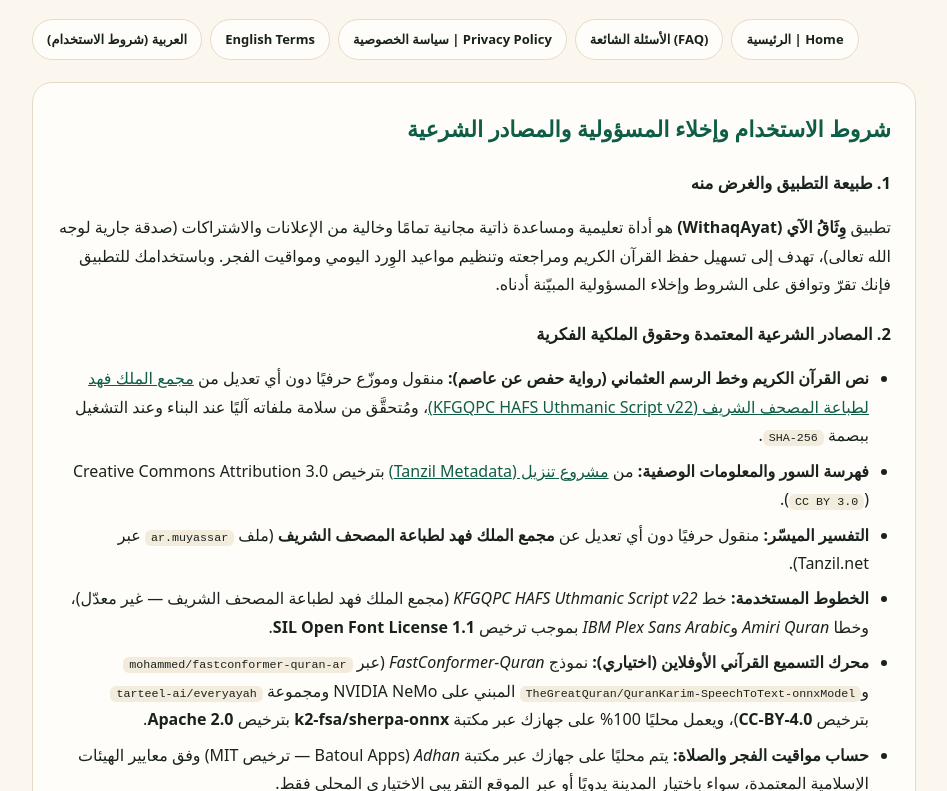
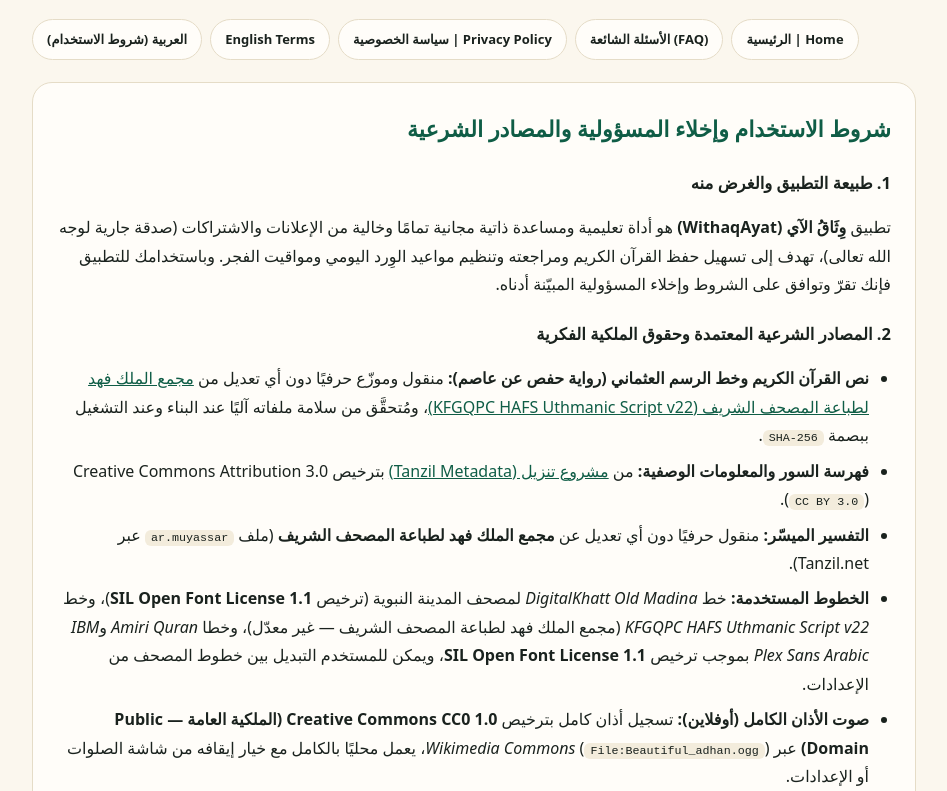
Before and after one commit to supportapplication56-spec/supportapplication56-spec.github.io, a plain HTML site: page WithaqAyat/terms/index.html in a window 1280 px wide. Shown: the part 161-952 px from the top of the page, without its empty margins (166-1113 px from the left). Drawn offline with Linux system fonts and the light colour scheme.

Commit message:
اضافة الاذان

```diff
--- a/WithaqAyat/terms/index.html
+++ b/WithaqAyat/terms/index.html
@@ -120,7 +120,8 @@
         <li><strong>نص القرآن الكريم وخط الرسم العثماني (رواية حفص عن عاصم):</strong> منقول وموزّع حرفيًا دون أي تعديل من <a href="https://fonts.qurancomplex.gov.sa" target="_blank" rel="noopener">مجمع الملك فهد لطباعة المصحف الشريف (KFGQPC HAFS Uthmanic Script v22)</a>، ومُتحقَّق من سلامة ملفاته آليًا عند البناء وعند التشغيل ببصمة <code>SHA-256</code>.</li>
         <li><strong>فهرسة السور والمعلومات الوصفية:</strong> من <a href="https://tanzil.net" target="_blank" rel="noopener">مشروع تنزيل (Tanzil Metadata)</a> بترخيص Creative Commons Attribution 3.0 (<code>CC BY 3.0</code>).</li>
         <li><strong>التفسير الميسّر:</strong> منقول حرفيًا دون أي تعديل عن <strong>مجمع الملك فهد لطباعة المصحف الشريف</strong> (ملف <code>ar.muyassar</code> عبر Tanzil.net).</li>
-        <li><strong>الخطوط المستخدمة:</strong> خط <em>KFGQPC HAFS Uthmanic Script v22</em> (مجمع الملك فهد لطباعة المصحف الشريف — غير معدّل)، وخطا <em>Amiri Quran</em> و<em>IBM Plex Sans Arabic</em> بموجب ترخيص <strong>SIL Open Font License 1.1</strong>.</li>
+        <li><strong>الخطوط المستخدمة:</strong> خط <em>DigitalKhatt Old Madina</em> لمصحف المدينة النبوية (ترخيص <strong>SIL Open Font License 1.1</strong>)، وخط <em>KFGQPC HAFS Uthmanic Script v22</em> (مجمع الملك فهد لطباعة المصحف الشريف — غير معدّل)، وخطا <em>Amiri Quran</em> و<em>IBM Plex Sans Arabic</em> بموجب ترخيص <strong>SIL Open Font License 1.1</strong>، ويمكن للمستخدم التبديل بين خطوط المصحف من الإعدادات.</li>
+        <li><strong>صوت الأذان الكامل (أوفلاين):</strong> تسجيل أذان كامل بترخيص <strong>Creative Commons CC0 1.0 (الملكية العامة — Public Domain)</strong> عبر <em>Wikimedia Commons</em> (<code>File:Beautiful_adhan.ogg</code>)، يعمل محليًا بالكامل مع خيار إيقافه من شاشة الصلوات أو الإعدادات.</li>
         <li><strong>محرك التسميع القرآني الأوفلاين (اختياري):</strong> نموذج <em>FastConformer-Quran</em> (عبر <code>mohammed/fastconformer-quran-ar</code> و<code>TheGreatQuran/QuranKarim-SpeechToText-onnxModel</code> المبني على NVIDIA NeMo ومجموعة <code>tarteel-ai/everyayah</code> بترخيص <strong>CC-BY-4.0</strong>)، ويعمل محليًا 100% على جهازك عبر مكتبة <strong>k2-fsa/sherpa-onnx</strong> بترخيص <strong>Apache 2.0</strong>.</li>
         <li><strong>حساب مواقيت الفجر والصلاة:</strong> يتم محليًا على جهازك عبر مكتبة <em>Adhan</em> (Batoul Apps — ترخيص MIT) وفق معايير الهيئات الإسلامية المعتمدة، سواء باختيار المدينة يدويًا أو عبر الموقع التقريبي الاختياري المحلي فقط.</li>
       </ul>
@@ -162,7 +163,7 @@
         <li><strong>Holy Quran Uthmani Text &amp; Typography (Hafs 'an Asim):</strong> Verbatim, unmodified text and typeface from the <a href="https://fonts.qurancomplex.gov.sa" target="_blank" rel="noopener">King Fahd Glorious Quran Printing Complex (KFGQPC HAFS Uthmanic Script v22)</a>, verified automatically at build and runtime via <code>SHA-256</code> integrity checks.</li>
         <li><strong>Surah Metadata:</strong> Provided by <a href="https://tanzil.net" target="_blank" rel="noopener">Tanzil.net</a> (<code>CC BY 3.0</code>).</li>
         <li><strong>Al-Muyassar Tafsir (التفسير الميسّر):</strong> Verbatim unmodified Arabic text by the <strong>King Fahd Glorious Quran Printing Complex</strong> (sourced via Tanzil.net <code>ar.muyassar</code>).</li>
-        <li><strong>Additional Open Fonts:</strong> <em>Amiri Quran</em> and <em>IBM Plex Sans Arabic</em>, licensed under the <strong>SIL Open Font License 1.1</strong>.</li>
+        <li><strong>Additional Open Fonts &amp; Offline Adhan Audio:</strong> <em>DigitalKhatt Old Madina</em>, <em>Amiri Quran</em>, and <em>IBM Plex Sans Arabic</em> licensed under <strong>SIL Open Font License 1.1</strong> (selectable in Settings alongside unmodified KFGQPC v22); full offline Adhan audio sourced from <em>Wikimedia Commons</em> (<code>File:Beautiful_adhan.ogg</code>) under <strong>CC0 1.0 Universal (Public Domain Dedication)</strong>.</li>
         <li><strong>Optional Offline Quran Voice Engine:</strong> <em>FastConformer-Quran</em> (via <code>mohammed/fastconformer-quran-ar</code> &amp; <code>TheGreatQuran/QuranKarim-SpeechToText-onnxModel</code>, based on NVIDIA NeMo &amp; <code>tarteel-ai/everyayah</code> under <strong>CC-BY-4.0</strong>), executed strictly on-device via <strong>k2-fsa/sherpa-onnx</strong> (<strong>Apache 2.0</strong>).</li>
         <li><strong>Astronomical Prayer Calculation:</strong> Offline on-device calculation powered by open-source <em>Adhan</em> (Batoul Apps — MIT License), using either your manually selected city or optional local-only approximate coordinates.</li>
       </ul>
```
